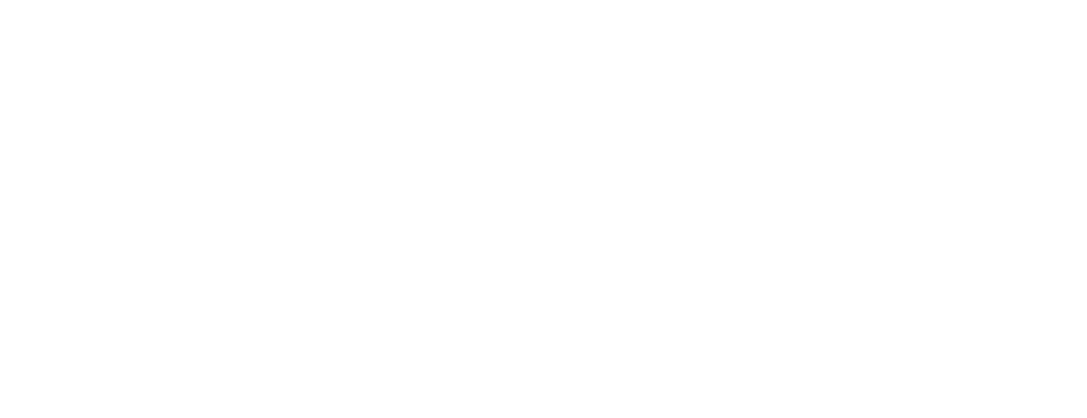
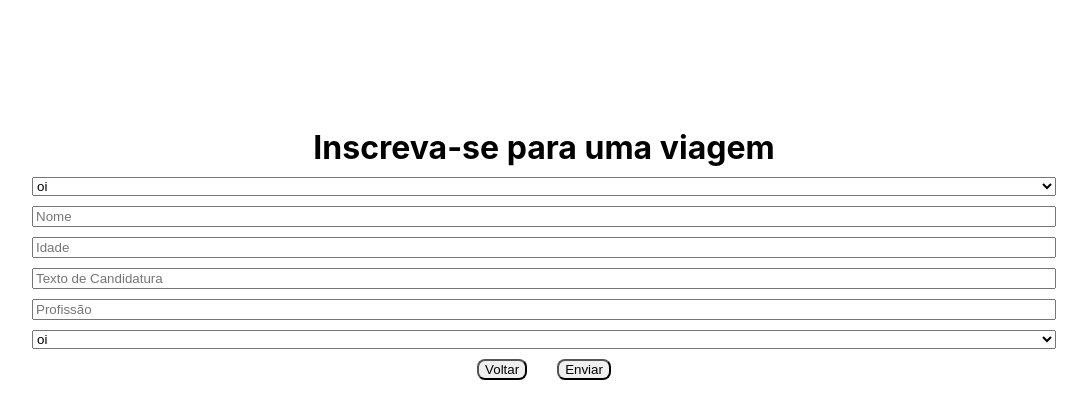
Before and after one commit to future4code/Carlos-Siqueira, a React (Create React App) app in the folder semana10/labe-x/: page /app in a window 1280 px wide. Shown: the top 418 px of the page, without its empty margins (96-1183 px from the left). Built offline with nearby package versions, Linux system fonts and the light colour scheme.

Commit message:
rotas feitas

```diff
--- a/semana10/labe-x/src/App.js
+++ b/semana10/labe-x/src/App.js
@@ -13,11 +13,11 @@
     <BrowserRouter>
       <Switch>
     <Route path='/' exact component={HomePage}/>
-    <Route path='/new' component={ApplicationFormPage}/>
-    <Route path=':id' component={CreateTripPage}/>
-    <Route path='/admin/' component={AdminHome}/>
+    <Route path='/app' exact component={ApplicationFormPage}/>
+    <Route path='/new' exact component={CreateTripPage}/>
+    <Route path='/admin' exact component={AdminHome}/>
     <Route path='/trips' component={ListTripsPage}/>
-    <Route path='/login' component={LoginPage}/>
+     <Route path='/login' exact component={LoginPage}/>
     <Route path='trips/:id' component={TripDetails}/>
 
     </Switch>
--- a/semana10/labe-x/src/pages/AdminHomePage.js
+++ b/semana10/labe-x/src/pages/AdminHomePage.js
@@ -1,10 +1,31 @@
+
+import styled from 'styled-components'
+import {useHistory} from 'react-router-dom'
+
+
+const Appl = styled.div``
+const Botoes = styled.div``
+const Viagens = styled.div``
 
 
 function AdminHomePage() {
+  const history = useHistory()
+  function newTrip(){
+    history.push('new')
+  }
+  function voltar(){
+  history.goBack()
+  }
+
     return (
-      <div>
-      oi
-      </div>
+      <Appl>
+      <h1>Painel Administrativo</h1>
+     <Botoes> <button onClick={voltar}>Voltar</button>
+      <button onClick={newTrip} >Criar Viagem</button>
+      <button>Logout</button>
+      </Botoes>
+      <Viagens></Viagens>
+      </Appl>
     );
   }
 
--- a/semana10/labe-x/src/pages/ApplicationFormPage.js
+++ b/semana10/labe-x/src/pages/ApplicationFormPage.js
@@ -1,10 +1,69 @@
+import styled from 'styled-components'
+import {useHistory} from 'react-router-dom'
 
 
-function ApplicationFormPage() {
+const Botao = styled.button`
+border-radius: 8px;
+`
+
+const Botao2 = styled.button`
+
+border-radius: 8px;
+
+`
+const Botoes = styled.div`
+display:flex;
+justify-content: center;
+gap:30px;
+`
+
+
+
+const Appl = styled.div`
+display: flex;
+flex-direction: column;
+margin: 10vw;
+gap:10px;
+`
+
+const Title = styled.h1`
+margin:auto;
+`
+
+
+ function ApplicationFormPage() {
+let history = useHistory()
+
+ function handleClickRoute(rota) {
+  history.push(`/${rota}`);
+}
     return (
-      <div>
+      <Appl>
+        <Title>Inscreva-se para uma viagem</Title>
+<select>
+  <option>oi</option>
+  <option>oi1</option>
+  <option>oi</option>
 
-      </div>
+</select>
+<input placeholder='Nome' ></input>
+<input placeholder='Idade' ></input>
+<input placeholder='Texto de Candidatura' ></input>
+<input placeholder='Profissão' ></input>
+<select>
+  <option>oi</option>
+  <option>oi1</option>
+  <option>oi</option>
+
+</select>
+
+<Botoes>
+<Botao onClick={() => handleClickRoute('') }>Voltar</Botao>
+<Botao2
+onClick={() => handleClickRoute('app') }
+>Enviar</Botao2>
+</Botoes>
+  </Appl>
     );
   }
 
--- a/semana10/labe-x/src/pages/CreateTripPage.js
+++ b/semana10/labe-x/src/pages/CreateTripPage.js
@@ -1,10 +1,46 @@
+
+import styled from 'styled-components'
+import {useHistory} from 'react-router-dom'
+
+const Appl = styled.div`
+display:flex;
+flex-direction:column;`
+const Botoes = styled.div`
+display: flex;`
+
 
 
 function CreateTripPage() {
+
+  const history = useHistory()
+  function createTrip(){
+    history.push('new')
+  }
+  function voltar(){
+  history.goBack()
+  }
     return (
-      <div>
+      <Appl>
+        <h1>Criar Viagem</h1>
 
-      </div>
+        <input placeholder='Nome' ></input>
+
+        <select>
+
+        <option>Escolha um Planeta</option>
+
+</select>
+<input type='date' placeholder='mm/dd/yyy' ></input>
+<input placeholder='descricao' ></input>
+<input placeholder='duracao em dias' ></input>
+<select>
+  <option>oi</option>
+  </select>
+  <Botoes> <button onClick={voltar}>Voltar</button>
+      <button onClick={createTrip} >Criar</button>
+      </Botoes>
+
+      </Appl>
     );
   }
 
--- a/semana10/labe-x/src/pages/HomePage.js
+++ b/semana10/labe-x/src/pages/HomePage.js
@@ -1,13 +1,18 @@
 import styled from 'styled-components'
+import {useHistory} from 'react-router-dom'
+
 
 const Botao = styled.button`
 grid-column-start: 2;
 grid-row-start: 3;
+border-radius: 8px;
 `
 
 const Botao2 = styled.button`
 grid-column-start: 3;
 grid-row-start: 3;
+border-radius: 8px;
+
 `
 
 
@@ -28,12 +33,19 @@
 `
 
 
-function HomePage() {
+ function HomePage() {
+let history = useHistory()
+
+ function handleClickRoute(rota) {
+  history.push(`/${rota}`);
+}
     return (
       <Appl>
 <Title>LabeX</Title>
-<Botao>Ver Viagens</Botao>
-<Botao2>Login</Botao2>
+<Botao onClick={() => handleClickRoute('trips') }>Ver Viagens</Botao>
+<Botao2
+onClick={() => handleClickRoute('login') }
+>Login</Botao2>
 
   </Appl>
     );
--- a/semana10/labe-x/src/pages/ListTripsPage.js
+++ b/semana10/labe-x/src/pages/ListTripsPage.js
@@ -1,10 +1,53 @@
+import styled from 'styled-components'
+import {useHistory} from 'react-router-dom'
 
 
-function ListTripsPage() {
+const Botao = styled.button`
+grid-column-start: 2;
+grid-row-start: 2;
+border-radius: 8px;
+`
+
+const Botao2 = styled.button`
+grid-column-start: 3;
+grid-row-start: 2;
+border-radius: 8px;
+
+`
+
+
+
+const Appl = styled.div`
+display: grid;
+grid-template-columns: 1fr 300px 300px 1fr;
+grid-template-rows: 200px 70px 50px 1fr;
+grid-gap: 30px;
+
+`
+
+const Title = styled.h1`
+grid-column-start: 2;
+grid-column-end: 4;
+grid-row-start: 3;
+margin:auto;
+`
+
+
+ function ListTripsPage() {
+let history = useHistory()
+
+ function handleClickRoute(rota) {
+  history.push(`/${rota}`);
+}
     return (
-      <div>
+      <Appl>
+<Botao onClick={() => handleClickRoute('') }>Voltar</Botao>
+<Botao2
+onClick={() => handleClickRoute('app') }
+>Inscrever-se</Botao2>
+<Title>Lista de Viagens</Title>
 
-      </div>
+  </Appl>
     );
   }
 
--- a/semana10/labe-x/src/pages/LoginPage.js
+++ b/semana10/labe-x/src/pages/LoginPage.js
@@ -1,9 +1,11 @@
+import styled from 'styled-components'
+import {useHistory,Link} from 'react-router-dom'
 
 
 function LoginPage() {
     return (
       <div>
-
+      faça seu <Link to="/admin" >Login</Link>
       </div>
     );
   }
```
Also changed, not shown: semana10/labe-x/src/components/Botao.js (added, +14 -0 lines).
